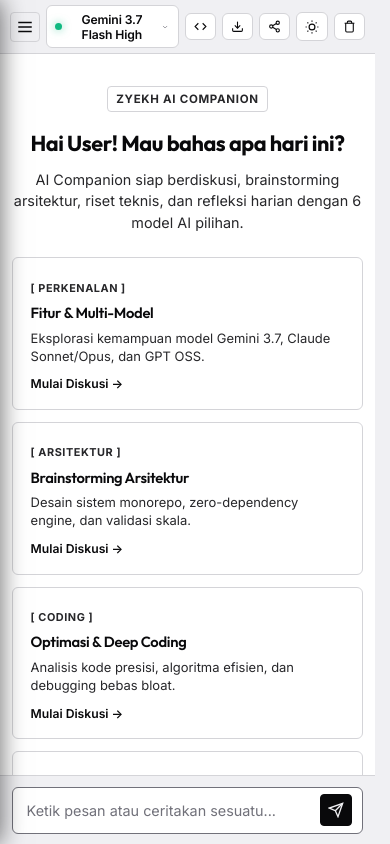
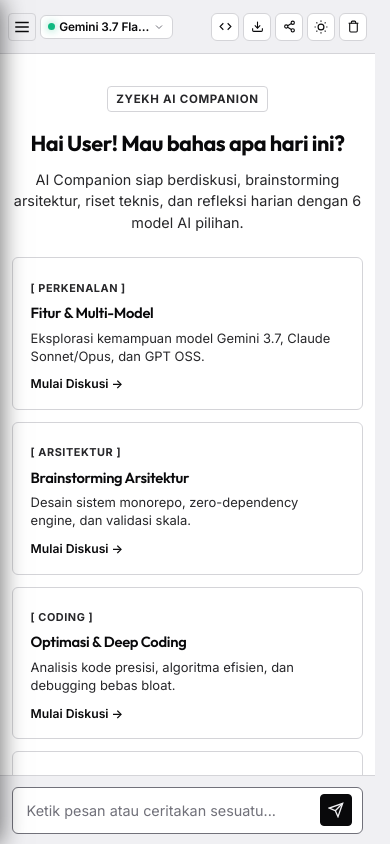
Before and after one commit to zyekhabdul/chat.zyekh.com, a website: page index.html in a window 390 px wide. Drawn offline with Linux system fonts and the light colour scheme; no server answers.

Commit message:
fix(ui): eliminate model selector collision with action buttons via responsive text folding and truncation

```diff
--- a/assets/css/app.css
+++ b/assets/css/app.css
@@ -1061,6 +1061,8 @@
     position: relative;
     display: inline-flex;
     align-items: center;
+    min-width: 0;
+    flex-shrink: 1;
     z-index: 200;
   }
 
@@ -1071,12 +1073,14 @@
     background: var(--bg-card);
     border: 1px solid var(--border-color);
     color: var(--text-main);
-    padding: 0.4rem 0.75rem;
+    padding: 0.35rem 0.65rem;
     border-radius: var(--radius-md);
     font-family: var(--font-sans);
     font-size: 0.82rem;
     font-weight: 500;
     cursor: pointer;
+    max-width: 100%;
+    min-width: 0;
     transition: border-color var(--transition), background-color var(--transition);
   }
 
@@ -1097,6 +1101,10 @@
   .model-name {
     font-weight: 600;
     letter-spacing: -0.01em;
+    white-space: nowrap;
+    overflow: hidden;
+    text-overflow: ellipsis;
+    max-width: 160px;
   }
 
   .model-badge-tag {
@@ -1663,9 +1671,36 @@
 
 /* ===================== LAYER 4: UTILITIES & RESPONSIVE ===================== */
 @layer utilities {
+  @media (max-width: 1024px) {
+    .navbar-actions .btn-text {
+      display: none;
+    }
+
+    .btn-action, .theme-toggle-btn {
+      width: 32px;
+      height: 32px;
+      padding: 0;
+      justify-content: center;
+      gap: 0;
+    }
+
+    .model-badge-tag {
+      display: none;
+    }
+
+    .model-name {
+      max-width: 140px;
+    }
+  }
+
   @media (max-width: 768px) {
     .btn-menu-toggle {
       display: inline-flex;
+      width: 32px;
+      height: 32px;
+      padding: 0;
+      align-items: center;
+      justify-content: center;
     }
 
     .navbar-title-wrap span {
@@ -1699,11 +1734,6 @@
       pointer-events: auto;
     }
 
-    .btn-action, .theme-toggle-btn {
-      padding: 0.35rem 0.55rem;
-      font-size: 0.75rem;
-    }
-
     .chat-messages {
       padding: 1rem 0.75rem;
     }
@@ -1728,40 +1758,82 @@
 
     .model-dropdown {
       width: min(320px, calc(100vw - 24px));
-      left: -10px;
+      left: 0;
+    }
+
+    .model-name {
+      max-width: 115px;
     }
   }
 
   @media (max-width: 520px) {
     .chat-navbar {
-      padding: 0 0.6rem;
-      gap: 6px;
+      padding: 0 0.5rem;
+      gap: 4px;
     }
 
     .navbar-left {
-      gap: 6px;
-    }
-
-    .navbar-actions .btn-text {
-      display: none;
+      gap: 4px;
+    }
+
+    .navbar-actions {
+      gap: 4px;
     }
 
     .btn-action, .theme-toggle-btn {
-      padding: 0.4rem 0.5rem;
-      gap: 0;
-    }
-
-    .model-badge-tag {
-      display: none;
+      width: 28px;
+      height: 28px;
+      padding: 0;
+    }
+
+    .btn-menu-toggle {
+      width: 28px;
+      height: 28px;
     }
 
     .model-select-btn {
-      padding: 0.35rem 0.55rem;
-      font-size: 0.76rem;
+      padding: 0.25rem 0.45rem;
+      font-size: 0.74rem;
+      gap: 4px;
+    }
+
+    .model-name {
+      max-width: 90px;
     }
 
     .avatar-presets-grid {
       grid-template-columns: repeat(4, 1fr);
     }
   }
+
+  @media (max-width: 360px) {
+    .chat-navbar {
+      padding: 0 0.3rem;
+      gap: 2px;
+    }
+
+    .navbar-actions {
+      gap: 2px;
+    }
+
+    .btn-action, .theme-toggle-btn, .btn-menu-toggle {
+      width: 26px;
+      height: 26px;
+    }
+
+    .btn-action svg, .theme-toggle-btn svg, .btn-menu-toggle svg {
+      width: 12px;
+      height: 12px;
+    }
+
+    .model-select-btn {
+      padding: 0.2rem 0.35rem;
+      font-size: 0.7rem;
+      gap: 3px;
+    }
+
+    .model-name {
+      max-width: 70px;
+    }
+  }
 }
--- a/index.html
+++ b/index.html
@@ -98,7 +98,7 @@
   <link as="font" crossorigin="" href="./assets/fonts/outfit-700-normal.woff2" rel="preload" type="font/woff2" />
   <link as="font" crossorigin="" href="./assets/fonts/inter-variable-latin.woff2" rel="preload" type="font/woff2" />
   <link rel="stylesheet" href="./assets/fonts/fonts.min.css?v=20260821_v315" />
-  <link rel="stylesheet" href="./assets/css/app.css?v=20260821_v380" />
+  <link rel="stylesheet" href="./assets/css/app.css?v=20260821_v400" />
 </head>
 <body>
   <div class="app-container">
```
Also changed, not shown: 404.html (+1 -1 lines).
